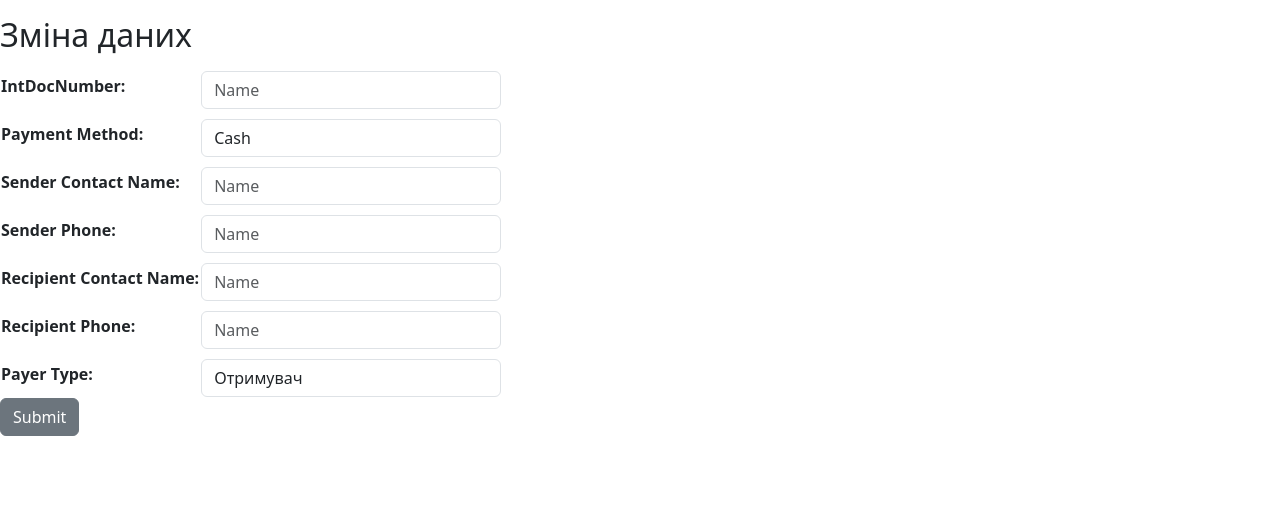
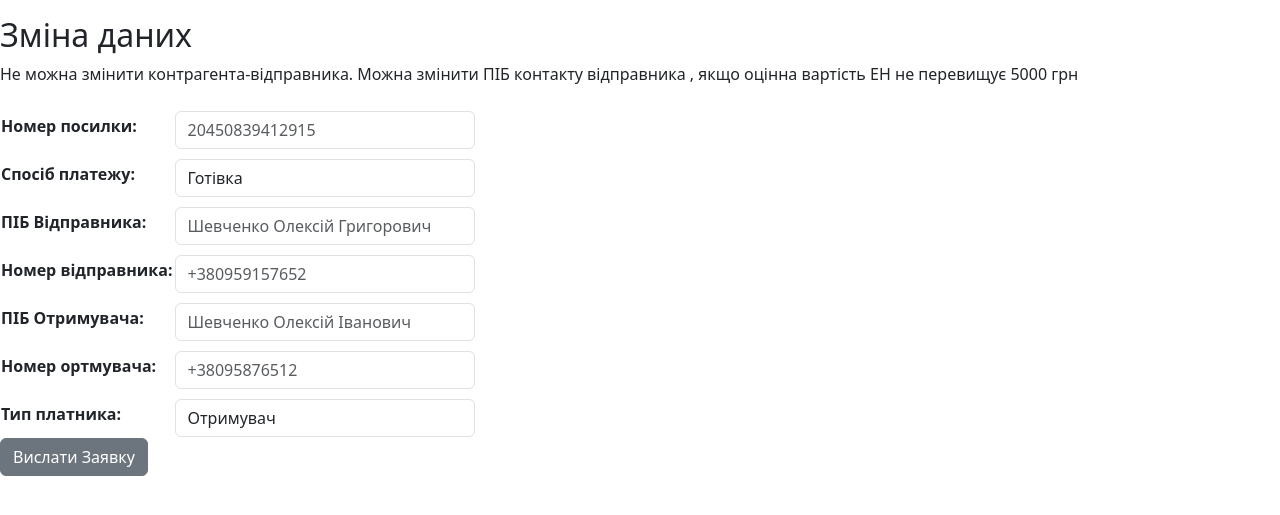
Before and after one commit to Volodymyr262/nova_post_custom_api, a Django app: page /data_change/ in a window 1280 px wide. Shown: the part 56-571 px from the top of the page. Run offline with Django 3.2, Linux system fonts and the light colour scheme; the visitor is signed in with stand-in values (Sample User, id 1).

Commit message:
finished

```diff
--- a/nova_post_custom_api/base/forms.py
+++ b/nova_post_custom_api/base/forms.py
@@ -7,6 +7,7 @@ from .moduls import get_return_reason_choices, get_return_subtype_choices
 from django.conf import settings
 
 
+# форма для трекінгу
 class ParcelForm(forms.ModelForm):
     parcel_number = forms.CharField(
         widget=forms.TextInput(attrs={'placeholder': '20450839412914', 'style': 'width: 300px;', 'class': 'form-control mt-2'}),
@@ -19,6 +20,7 @@ class ParcelForm(forms.ModelForm):
         fields = ['parcel_number']
 
 
+# форма для заявки на повернення посилки
 class ReturnRequestForm(forms.Form):
     tracking_number = forms.CharField(
         widget=forms.TextInput(attrs={'placeholder': '20450839412914', 'style': 'width: 300px;', 'class': 'form-control mt-2'}),
@@ -70,6 +72,7 @@ class ReturnRequestForm(forms.Form):
         widget=forms.Select(attrs={'class': 'form-control mt-2'})
     )
 
+    # api запит підпричин повернення залежно від причини
     def __init__(self, *args, **kwargs):
         super(ReturnRequestForm, self).__init__(*args, **kwargs)
 
@@ -77,7 +80,6 @@ class ReturnRequestForm(forms.Form):
         initial_reason_ref = self.fields['reason_ref'].initial
         self.fields['subtype_reason_ref'].choices = get_return_subtype_choices(settings.NOVA_POST_API_KEY,
                                                                                    initial_reason_ref)
-
 
     def clean_subtype_reason_ref(self):
         # Validate that subtype_reason_ref is selected if reason_ref is selected
@@ -90,6 +92,7 @@ class ReturnRequestForm(forms.Form):
         return subtype_reason_ref
 
 
+# форма створення заявки на переадресацію
 class RedirectRequestForm(forms.Form):
     IntDocNumber = forms.CharField(
         widget=forms.TextInput(attrs={'placeholder': '20450839412914', 'style': 'width: 300px;', 'class': 'form-control mt-5'}),
@@ -110,7 +113,7 @@ class RedirectRequestForm(forms.Form):
     OrderType = forms.CharField(initial='orderRedirecting', widget=forms.HiddenInput())
     RecipientContactName = forms.CharField(
         widget=forms.TextInput(attrs={'placeholder': 'Шевченко Андрій Валерійович', 'style': 'width: 300px;', 'class': 'form-control mt-2'}),
-        label='ПІБ',
+        label='ПІБ Отримувача',
         max_length=39
     )
     RecipientPhone = forms.CharField(
@@ -128,36 +131,36 @@ class RedirectRequestForm(forms.Form):
         widget=forms.Select(attrs={'class': 'form-control mt-2'})
     )
     ServiceType = forms.ChoiceField(
-        label='Service Type',
+        label='Тип послуги',
         choices=[
-            ('DoorsWarehouse', 'Doors to Warehouse'),
-            ('WarehouseWarehouse', 'Warehouse to Warehouse')
+            ('DoorsWarehouse', 'З вашогу адресу до відділення'),
+            ('WarehouseWarehouse', 'З відділення до відділення')
         ],
         widget=forms.Select(attrs={'class': 'form-control mt-2'})
     )
     RecipientSettlement = forms.CharField(
-        widget=forms.TextInput(attrs={'placeholder': 'Name', 'style': 'width: 300px;', 'class': 'form-control mt-2'}),
-        label='Recipient Settlement',
+        widget=forms.TextInput(attrs={'placeholder': 'Київ', 'style': 'width: 300px;', 'class': 'form-control mt-2'}),
+        label='Місто отримувача',
         max_length=36
     )
     RecipientSettlementStreet = forms.CharField(
-        widget=forms.TextInput(attrs={'placeholder': 'Name', 'style': 'width: 300px;', 'class': 'form-control mt-2'}),
-        label='Recipient Settlement Street',
+        widget=forms.TextInput(attrs={'placeholder': 'Шевченка', 'style': 'width: 300px;', 'class': 'form-control mt-2'}),
+        label='Вулиця отримувача',
         max_length=36
     )
     BuildingNumber = forms.CharField(
-        widget=forms.TextInput(attrs={'placeholder': 'Name', 'style': 'width: 300px;', 'class': 'form-control mt-2'}),
-        label='Building Number',
+        widget=forms.TextInput(attrs={'placeholder': '2', 'style': 'width: 300px;', 'class': 'form-control mt-2'}),
+        label='Номер будинку',
         max_length=36
     )
     NoteAddressRecipient = forms.CharField(
-        widget=forms.TextInput(attrs={'placeholder': 'Name', 'style': 'width: 300px;', 'class': 'form-control mt-2'}),
-        label='Note Address Recipient',
+        widget=forms.TextInput(attrs={'placeholder': 'Замітки', 'style': 'width: 300px;', 'class': 'form-control mt-2'}),
+        label='Замітки до адреси отримувача',
         max_length=36
     )
     RecipientWarehouseID = forms.CharField(
-        widget=forms.TextInput(attrs={'placeholder': 'Name', 'style': 'width: 300px;', 'class': 'form-control mt-2'}),
-        label='Recipient Warehouse Id',
+        widget=forms.TextInput(attrs={'placeholder': '31', 'style': 'width: 300px;', 'class': 'form-control mt-2'}),
+        label='Номер відділення отримувача',
         max_length=36
     )
     RecipientWarehouse = forms.CharField(
@@ -168,42 +171,43 @@ class RedirectRequestForm(forms.Form):
     )
 
 
+# форма створення заявки на зміну даних
 class ChangeDataRequestForm(forms.Form):
     IntDocNumber = forms.CharField(
-        widget=forms.TextInput(attrs={'placeholder': 'Name', 'style': 'width: 300px;', 'class': 'form-control mt-2'}),
-        label='IntDocNumber',
+        widget=forms.TextInput(attrs={'placeholder': '20450839412915', 'style': 'width: 300px;', 'class': 'form-control mt-2'}),
+        label='Номер посилки',
         max_length=36
     )
     PaymentMethod = forms.ChoiceField(
-        label='Payment Method',
-        choices=[('Cash', 'Cash'), ('NonCash', 'NonCash')],
+        label='Спосіб платежу',
+        choices=[('Cash', 'Готівка'), ('NonCash', 'Карта')],
         widget=forms.Select(attrs={'class': 'form-control mt-2'})
     )
     OrderType = forms.CharField(initial='orderChangeEW', widget=forms.HiddenInput())
     SenderContactName = forms.CharField(
-        widget=forms.TextInput(attrs={'placeholder': 'Name', 'style': 'width: 300px;', 'class': 'form-control mt-2'}),
-        label='Sender Contact Name',
+        widget=forms.TextInput(attrs={'placeholder': 'Шевченко Олексій Григорович', 'style': 'width: 300px;', 'class': 'form-control mt-2'}),
+        label='ПІБ Відправника',
         max_length=36
     )
     SenderPhone = forms.CharField(
-        widget=forms.TextInput(attrs={'placeholder': 'Name', 'style': 'width: 300px;', 'class': 'form-control mt-2'}),
-        label='Sender Phone',
+        widget=forms.TextInput(attrs={'placeholder': '+380959157652', 'style': 'width: 300px;', 'class': 'form-control mt-2'}),
+        label='Номер відправника',
         max_length=37
     )
     RecipientContactName = forms.CharField(
-        widget=forms.TextInput(attrs={'placeholder': 'Name', 'style': 'width: 300px;', 'class': 'form-control mt-2'}),
-        label='Recipient Contact Name',
+        widget=forms.TextInput(attrs={'placeholder': 'Шевченко Олексій Іванович', 'style': 'width: 300px;', 'class': 'form-control mt-2'}),
+        label='ПІБ Отримувача',
         max_length=39,
         required=False
     )
     RecipientPhone = forms.CharField(
-        widget=forms.TextInput(attrs={'placeholder': 'Name', 'style': 'width: 300px;', 'class': 'form-control mt-2'}),
-        label='Recipient Phone',
+        widget=forms.TextInput(attrs={'placeholder': '+38095876512', 'style': 'width: 300px;', 'class': 'form-control mt-2'}),
+        label='Номер ортмувача',
         max_length=40,
         required=False
     )
     PayerType = forms.ChoiceField(
-        label='Payer Type',
+        label='Тип платника',
         choices=[('Recipient', 'Отримувач'), ('Sender', 'Відправник')],
         widget=forms.Select(attrs={'class': 'form-control mt-2'})
     )
--- a/nova_post_custom_api/base/templates/data_change_form.html
+++ b/nova_post_custom_api/base/templates/data_change_form.html
@@ -6,11 +6,13 @@
     </div>
   {% endif %}
   <h2>Зміна даних</h2>
+ <p>Не можна змінити контрагента-відправника.
+   Можна змінити ПІБ контакту відправника , якщо оцінна вартість ЕН не перевищує 5000 грн</p>
   <form method="post" >
     <table>
     {% csrf_token %}
     {{ form.as_table }}
       </table>
-    <button class="btn btn-secondary" type="submit">Submit</button>
+    <button class="btn btn-secondary" type="submit">Вислати Заявку</button>
   </form>
 {% endblock %}
--- a/nova_post_custom_api/base/templates/login/register.html
+++ b/nova_post_custom_api/base/templates/login/register.html
@@ -1,7 +1,7 @@
 {% extends 'base.html' %}
 {% block content %}
   <h2>Register</h2>
-  <form method="post" action="{% url 'track_parcel' %}">
+  <form method="post" action="{% url 'register' %}">
     {% csrf_token %}
     {{ form.as_p }}
     <button class="btn btn-secondary" type="submit">Register</button>
--- a/nova_post_custom_api/base/templates/return_redirect_form.html
+++ b/nova_post_custom_api/base/templates/return_redirect_form.html
@@ -9,13 +9,14 @@
     </div>
   {% endif %}
   <h2>Переадресація посилки</h2>
+ <p>Послуга доступна лише для клієнтів відправників</p>
     <div class='form-group'>
       <table>
   <form method="post">
     {% csrf_token %}
     {{ form.as_table }}
     </table>
-    <button class="btn btn-secondary" type="submit">Submit</button>
+    <button class="btn btn-secondary" type="submit">Вислати Заявку</button>
 
   </form>
 </div>
--- a/nova_post_custom_api/base/templates/return_request_form.html
+++ b/nova_post_custom_api/base/templates/return_request_form.html
@@ -7,11 +7,12 @@
     </div>
   {% endif %}
   <h2>Повернення посилки</h2>
+ <p>Послуга доступна лише для клієнтів відправників</p>
   <form method="post" >
     <table>
     {% csrf_token %}
     {{ form.as_table }}
       </table>
-    <button class="btn btn-secondary" type="submit">Submit</button>
+    <button class="btn btn-secondary" type="submit">Вислати Заявку</button>
   </form>
 {% endblock %}
--- a/nova_post_custom_api/base/views.py
+++ b/nova_post_custom_api/base/views.py
@@ -1,50 +1,67 @@
+# Імпорт необхідних модулів і класів
 from django.shortcuts import render, redirect
 import requests
 from django.contrib.auth.views import LoginView, LogoutView
-from django.contrib.auth.forms import UserCreationForm
 from django.views.generic.edit import CreateView
 from .forms import ParcelForm, ReturnRequestForm, RedirectRequestForm, ChangeDataRequestForm, CustomUserCreationForm
 from django.conf import settings  # Import settings
 from django.http import JsonResponse
+from django.contrib.auth import login
 import googlemaps
 from django.contrib import messages
 from django.urls import reverse_lazy
 from .moduls import create_return_request_api, check_return_possibility, \
-    check_redirect_possibility, create_return_redirect_api, check_possibility_change_ew, create_change_data_request_api
+    check_redirect_possibility, create_return_redirect_api, create_change_data_request_api
 from django.http import HttpResponseServerError
 from googlemaps import Client as GoogleMapsClient
 from googlemaps import exceptions as gmaps_exceptions
 
 
+# Клас для користувача: сторінка входу
 class CustomLoginView(LoginView):
     template_name = 'login/login.html'
     success_url = reverse_lazy('')
 
 
+# Клас для користувача: сторінка реєстрації
 class CustomRegisterView(CreateView):
     template_name = 'login/register.html'
     form_class = CustomUserCreationForm
     success_url = reverse_lazy('track_parcel')
 
+    # Перевизначення методу form_valid для автоматичного входу користувача після реєстрації
+    def form_valid(self, form):
+        # Call the parent class's form_valid method to save the user
+        response = super().form_valid(form)
 
+        # Log in the user after successful registration
+        login(self.request, self.object)
+
+        return response
+
+
+# Клас для користувача: вихід з акаунту
 class CustomLogoutView(LogoutView):
     next_page = reverse_lazy('login')
 
 
+# Відслідковування посилки
 def track_parcel(request):
+    # Перевірка, чи користувач автентифікований
     if not request.user.is_authenticated:
-        messages.error(request, 'You need to log in first.')
+        messages.error(request, 'Увійдіть в свій акаунт спочатку.')
         return redirect('login')
 
     if request.method == 'POST':
+        # Обробка відправленої форми відстеження посилки
         form = ParcelForm(request.POST)
         if form.is_valid():
             parcel_number = form.cleaned_data['parcel_number']
 
-            # Fetch address details from Nova Poshta API
+            # Отримання деталей адреси з API Nova Poshta
             api_url = 'https://api.novaposhta.ua/v2.0/json/getStatusDocuments'
             api_key = settings.NOVA_POST_API_KEY
-
+            # Створення даних для запиту API
             data = {
                 "apiKey": api_key,
                 "modelName": "TrackingDocument",
@@ -58,16 +75,17 @@ def track_parcel(request):
                     ]
                 }
             }
-
+            # Визначення кодів статусу для різних сценаріїв
             status_codes_without_address = [2, 3, 102, 105]
             status_codes_with_sender_address = [1, 12, 112, 111]
             status_codes_with_recipient_address = [41, 7, 8, 10, 101, 9, 11]
             status_codes_on_the_way = [5, 6, 41, 4]
 
             try:
+                # Виклик API Nova Poshta
                 response = requests.post(api_url, json=data)
                 response.raise_for_status()
-
+                # Обробка відповіді API
                 api_response = response.json()
 
                 if 'data' in api_response and api_response['data']:
@@ -76,17 +94,17 @@ def track_parcel(request):
                     warehouse_sender_address = api_response['data'][0].get('CitySender', '')
                     status = api_response['data'][0].get('Status', '')
 
-                    # Use Google Maps Geocoding with language parameter
+                    # Використання Google Maps Geocoding із параметром мови
                     gmaps = GoogleMapsClient(key=settings.GOOGLE_MAPS_API_KEY)
 
-                    # Geocode recipient and sender addresses
+                    # Геокодування адреси отримувача та відправника
                     geocode_recipient = gmaps.geocode(warehouse_recipient_address, language='uk')
                     geocode_sender = gmaps.geocode(warehouse_sender_address, language='uk')
 
                     if geocode_recipient and geocode_sender:
                         location_recipient = geocode_recipient[0]['geometry']['location']
                         location_sender = geocode_sender[0]['geometry']['location']
-
+                        # Відображення різних шаблонів на основі кодів статусу
                         if status_code in status_codes_on_the_way:
                             return render(request, 'parcel_tracker/result_on_the_way.html', {
                                 'warehouse_recipient_address': warehouse_recipient_address,
@@ -118,12 +136,12 @@ def track_parcel(request):
                 else:
                     return JsonResponse('ss')
             except gmaps_exceptions.HTTPError as e:
-                # Handle Google Maps API HTTPError
+                # Обробка помилки HTTP від Google Maps API
                 messages.error(request, "Error fetching data from Google Maps API. Please try again later.")
                 return HttpResponseServerError("Error fetching data from Google Maps API. Please try again later.")
 
             except Exception as e:
-                # Handle other exceptions if needed
+                # Обробка інших винятків за потреби
                 messages.error(request, "An unexpected error occurred. Please try again later.")
                 return HttpResponseServerError("Ви ввели неправильний номер посилки.")
 
@@ -133,22 +151,26 @@ def track_parcel(request):
     return render(request, 'parcel_tracker/track_parcel.html', {'form': form})
 
 
+# View для створення запиту на повернення посилки
 def create_return_request(request):
+    # Перевірка, чи користувач автентифікований
     if not request.user.is_authenticated:
-        messages.error(request, 'You need to log in first.')
+        messages.error(request, 'Увійдіть в свій акаунт спочатку.')
         return redirect('login')
     if request.method == 'POST':
+        # Обробка відправленої форми для запиту на повернення
         form = ReturnRequestForm(request.POST)
         api_key = settings.NOVA_POST_API_KEY
         if form.is_valid():
             tracking_number = form.cleaned_data['tracking_number']
 
-            # Check if return is possible
+            # Перевірка можливості повернення
             if not check_return_possibility(request, tracking_number):
                 return JsonResponse({'success': False, 'message': 'Return is not possible for this parcel'})
+            # Створення API-запиту на повернення
             api_response = create_return_request_api(api_key=api_key, form_data=form.data)
             if api_response.get('success', False):
-                return render(request, 'success_template.html', {'data': api_response['data'][0]})
+                return render(request, 'success_template_return.html', {'data': api_response['data'][0]})
             else:
                 return render(request, 'return_request_form.html',
                               {'form': form, 'success': False, 'errors': api_response['errors']})
@@ -159,27 +181,30 @@ def create_return_request(request):
     return render(request, 'return_request_form.html', {'form': form})
 
 
+# view для створення запиту на перенаправлення
 def create_redirect_response(request):
+    # Перевірка, чи користувач автентифікований
     if not request.user.is_authenticated:
-        messages.error(request, 'You need to log in first.')
+        messages.error(request, 'Увійдіть в свій акаунт спочатку.')
         return redirect('login')
 
     if request.method == 'POST':
+        # Обробка відправленої форми для запиту на перенаправлення
         form = RedirectRequestForm(request.POST)
         api_key = settings.NOVA_POST_API_KEY
 
         if form.is_valid():
             tracking_number = form.cleaned_data['IntDocNumber']
 
-            # Check if redirect is possible
+            # Перевірка можливості перенаправлення
             if not check_redirect_possibility(request, tracking_number):
                 messages.error(request, 'Return is not possible for this parcel')
                 return render(request, 'return_redirect_form.html', {'form': form, 'success': False})
-
+            # Створення API-запиту на перенаправлення
             api_response = create_return_redirect_api(api_key=api_key, form_data=form.data)
 
             if api_response.get('success', False):
-                return render(request, 'success_template.html', {'data': api_response['data'][0]})
+                return render(request, 'success_template_redirect.html', {'data': api_response['data'][0]})
             else:
                 return render(request, 'return_redirect_form.html', {'form': form, 'success': False, 'errors': api_response['errors']})
 
@@ -189,18 +214,21 @@ def create_redirect_response(request):
     return render(request, 'return_redirect_form.html', {'form': form, 'success': None})
 
 
+# view для створення запиту на зміну даних
 def create_data_change_response(request):
+    # Перевірка, чи користувач автентифікований
     if not request.user.is_authenticated:
-        messages.error(request, 'You need to log in first.')
+        messages.error(request, 'Увійдіть в свій акаунт спочатку.')
         return redirect('login')
     if request.method == 'POST':
+        # Обробка відправленої форми для запиту на зміну даних
         form = ChangeDataRequestForm(request.POST)
         api_key = settings.NOVA_POST_API_KEY
         if form.is_valid():
             tracking_number = form.cleaned_data['IntDocNumber']
             api_response = create_change_data_request_api(api_key, form.data)
             if api_response.get('success', False):
-                return render(request, 'success_template.html', {'data': api_response['data'][0]})
+                return render(request, 'success_template_data_change.html', {'data': api_response['data'][0]})
             else:
                 return render(request, 'data_change_form.html',
                               {'form': form, 'success': False, 'errors': api_response['errors']})
--- /dev/null
+++ b/nova_post_custom_api/requirements.txt
@@ -0,0 +1,3 @@
+Django~=3.2.7
+requests~=2.31.0
+googlemaps~=4.10.0
```
Also changed, not shown: nova_post_custom_api/base/moduls.py (+9 -0 lines), nova_post_custom_api/base/templates/success_template.html (deleted, +0 -7 lines), nova_post_custom_api/base/templates/success_template_data_change.html (added, +7 -0 lines), nova_post_custom_api/base/templates/success_template_redirect.html (added, +7 -0 lines), nova_post_custom_api/base/templates/success_template_return.html (added, +7 -0 lines), nova_post_custom_api/ReadMe.txt (added).
